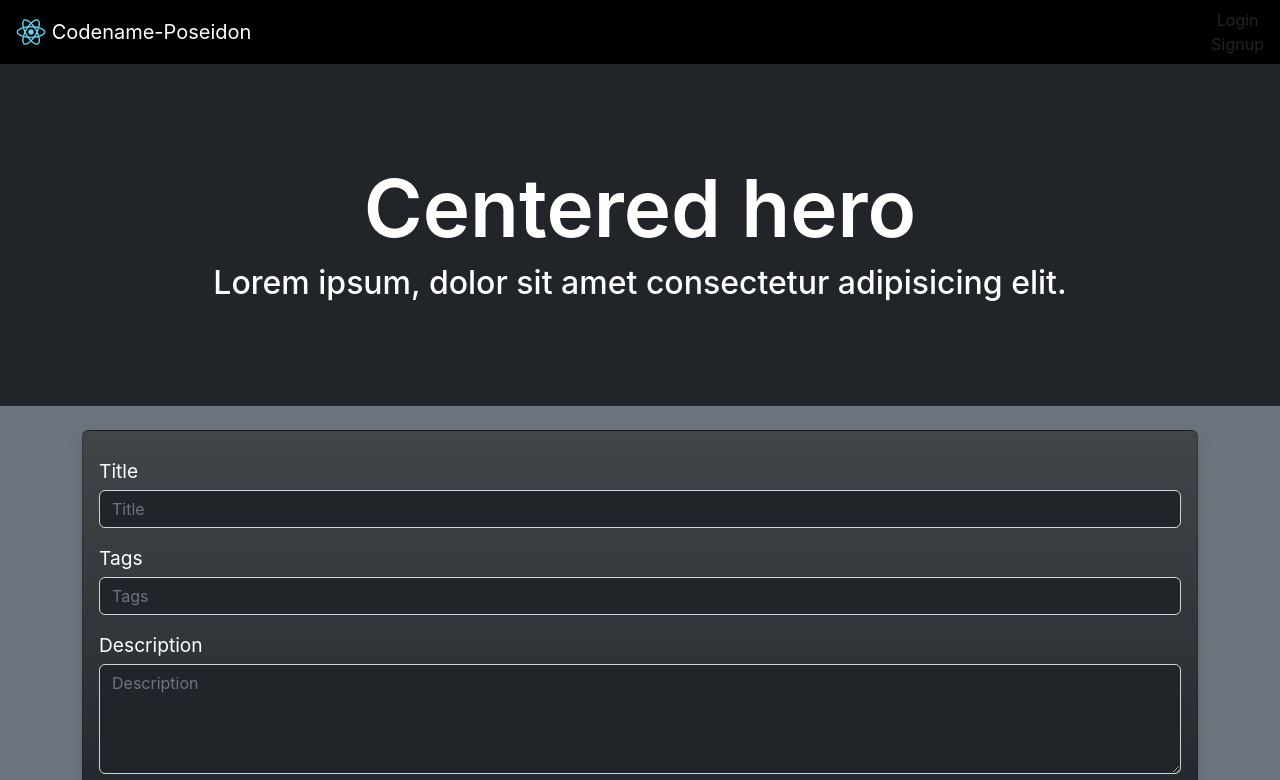
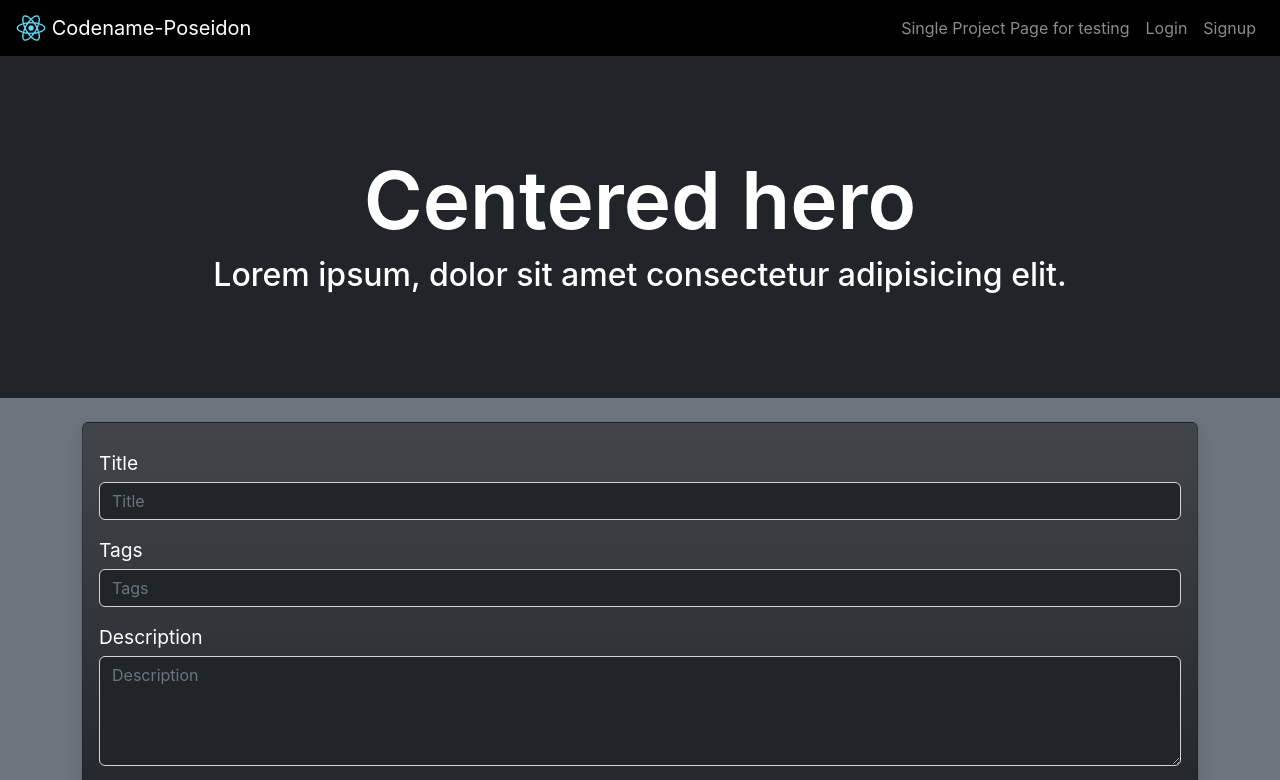
Before and after one commit to cnohilly/codeflow, a React (Create React App) app in the folder client/: page / in a window 1280 px wide. Shown: the top 780 px of the page. Built offline with nearby package versions, Linux system fonts and the light colour scheme.

Commit message:
adde test page link for single project

```diff
--- a/client/src/components/Header/index.js
+++ b/client/src/components/Header/index.js
@@ -1,6 +1,5 @@
 import React from "react";
-import { Link } from "react-router-dom";
-import { NavLink } from 'react-router-dom'
+import { NavLink } from 'react-router-dom';
 import { Navbar, Nav, Container } from "react-bootstrap";
 import Auth from "../../utils/auth";
 
@@ -32,21 +31,31 @@ const Header = () => {
 
           <Navbar.Toggle aria-controls="responsive-navbar-nav" />
           <Navbar.Collapse id="responsive-navbar-nav">
-            <nav className="text-center ms-auto">
             {Auth.loggedIn() ? (
-                <>
+              <Nav className="ms-auto">
+
+                {/* testing page */}
+                <NavLink to="/single-project" className='ms-auto nav-link'>
+                  Single Project Page for testing
+                </NavLink>
+
                 <NavLink to="/" className='ms-auto nav-link'>Profile</NavLink>
                 <a href="/" onClick={logout}>
                   Logout
                 </a>
-                </>
+              </Nav>
             ) : (
-                <>
+              <Nav className="ms-auto">
+
+                {/* testing page */}
+                <NavLink to="/single-project" className='ms-auto nav-link'>
+                  Single Project Page for testing
+                </NavLink>
+
                 <NavLink to="/login" className='ms-auto nav-link'>Login</NavLink>
                 <NavLink to="/signup" className='ms-auto nav-link'>Signup</NavLink>
-                </>
+              </Nav>
             )}
-            </nav>
           </Navbar.Collapse>
         </Container>
       </Navbar>
```
Lines whose indentation alone changed are shown as unchanged.
